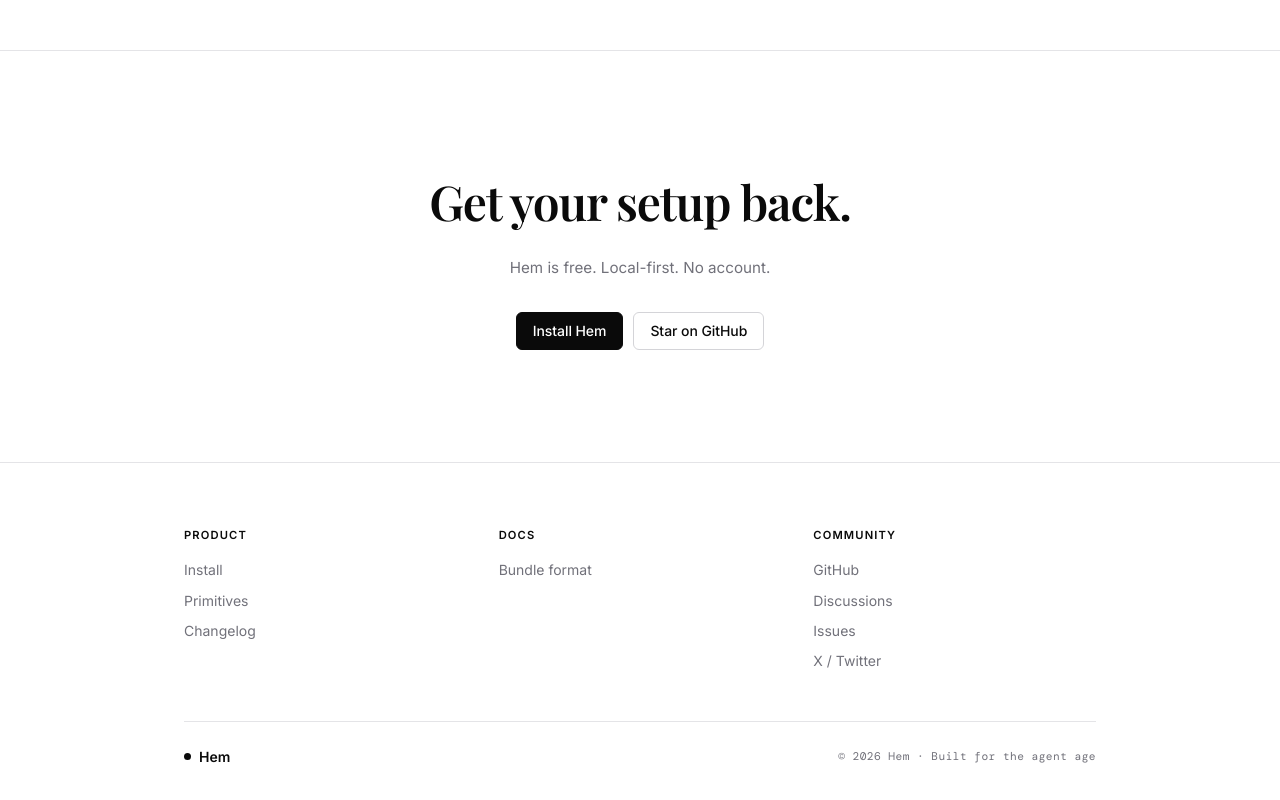
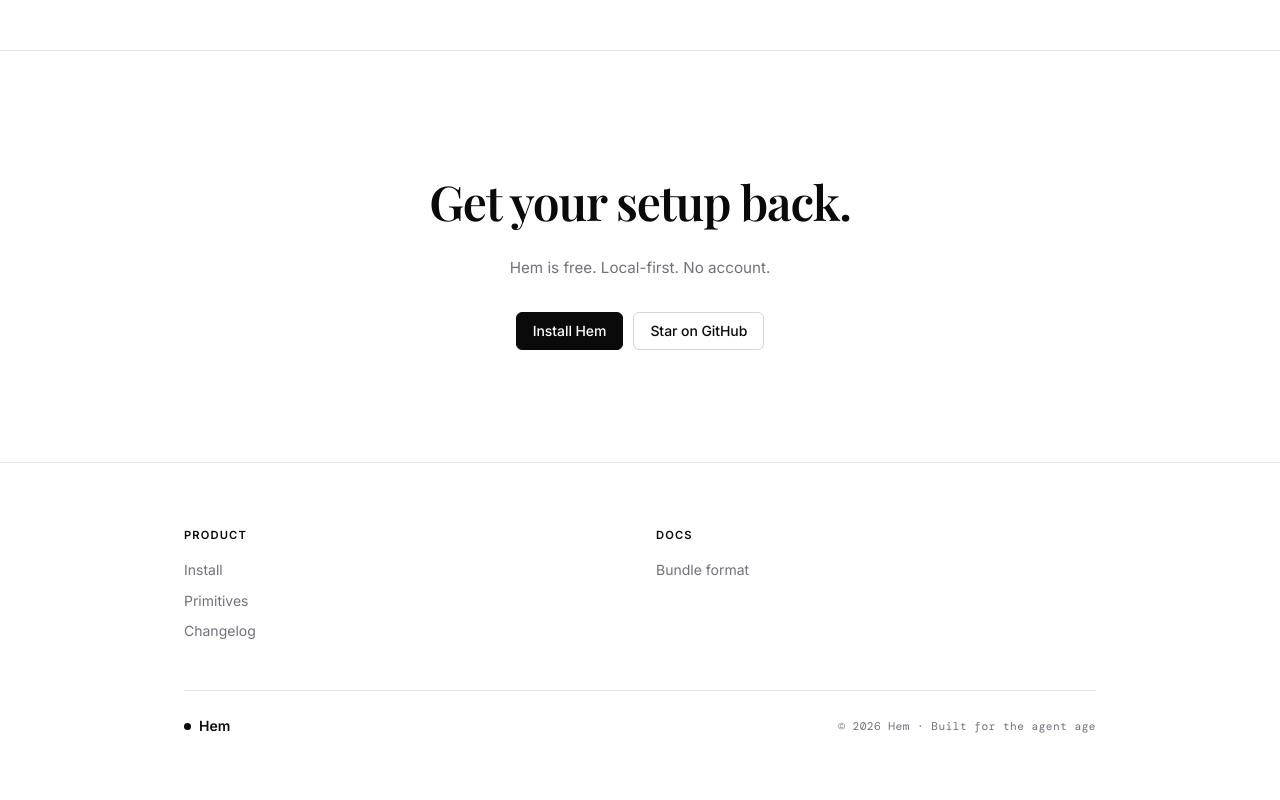
Before and after one commit to qyinm/gandalf, an Astro site in the folder apps/landing/: page / in a window 1280 px wide. Shown: the part 3183-3983 px from the top of the page. After the commit the page ends 3953 px from the top, so only its background shows below. Built offline with nearby package versions, Linux system fonts and the light colour scheme; Astro itself is replaced by a stand-in of ours; a web font is replaced by a local one.

Commit message:
fix(landing): remove community column from footer

```diff
--- a/apps/landing/src/components/Footer.astro
+++ b/apps/landing/src/components/Footer.astro
@@ -12,15 +12,6 @@ const columns = [
     title: "Docs",
     links: [
       { label: "Bundle format", href: "/docs/bundle-format" },
-    ],
-  },
-  {
-    title: "Community",
-    links: [
-      { label: "GitHub",      href: "https://github.com/usehem/hem" },
-      { label: "Discussions", href: "https://github.com/usehem/hem/discussions" },
-      { label: "Issues",      href: "https://github.com/usehem/hem/issues" },
-      { label: "X / Twitter", href: "https://x.com/usehem" },
     ],
   },
 ];
@@ -63,7 +54,7 @@ const year = new Date().getFullYear();
 
   .footer__columns {
     display: grid;
-    grid-template-columns: repeat(3, 1fr);
+    grid-template-columns: repeat(2, 1fr);
     gap: 32px;
     margin-bottom: 48px;
   }
@@ -130,13 +121,8 @@ const year = new Date().getFullYear();
 
   @media (max-width: 768px) {
     .footer__columns {
-      grid-template-columns: repeat(2, 1fr);
+      grid-template-columns: 1fr;
     }
   }
 
-  @media (max-width: 480px) {
-    .footer__columns {
-      grid-template-columns: 1fr;
-    }
-  }
 </style>
```
